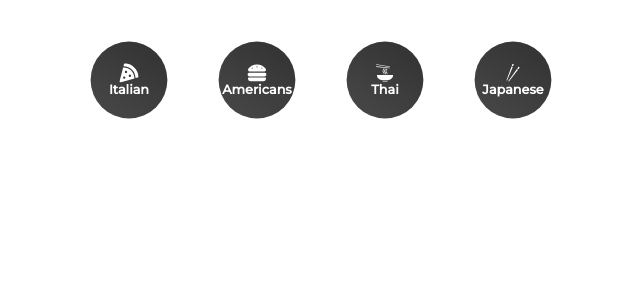
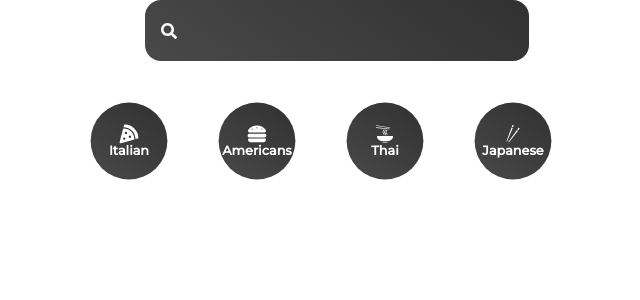
Before and after one commit to nurovic/Delicious, a React (Create React App) app: page /recipe/1 in a window 1280 px wide. Shown: the top 300 px of the page, without its empty margins (303-943 px from the left). Built offline with nearby package versions, Linux system fonts and the light colour scheme.

Commit message:
Add search

```diff
--- a/src/App.js
+++ b/src/App.js
@@ -1,11 +1,13 @@
 import React from 'react'
 import Pages from './pages/Pages'
 import Category from './components/Category'
+import Search from './components/Search'
 import { BrowserRouter } from 'react-router-dom'
 const App = () => {
   return (
     <div className='App'>
       <BrowserRouter>
+        <Search />
         <Category />
         <Pages />
       </BrowserRouter>
--- /dev/null
+++ b/src/components/Search.jsx
@@ -0,0 +1,50 @@
+import React, {useState} from 'react'
+import styled from 'styled-components'
+import {FaSearch} from 'react-icons/fa'
+import {useNavigate} from 'react-router-dom'
+function Search() {
+    const [input, setInput] = useState("")
+    const navigate = useNavigate()
+
+    const submitHandler = (e) =>{
+        e.preventDefault()
+        navigate('/searched/' + input)
+
+    }
+  return (
+    <FormStyle onSubmit={submitHandler}>
+        <div>
+            <FaSearch></FaSearch>
+            <input onChange={(e) => setInput(e.target.value)} type="text" value={input}/>
+        </div>
+    </FormStyle>
+  )
+}
+
+const FormStyle = styled.form`
+    margin: 0rem 20rem;
+    div{
+        position: relative;
+        width: 100%;
+    }
+    input{
+        border: none;
+        background: linear-gradient(35deg, #494949, #313131);
+        font-size: 1.5rem;
+        color: white;
+        padding: 1rem 3rem;
+        border-radius: 1rem;
+        outline: none;
+        width: 100%;
+    }
+    svg{
+        position: absolute;
+        top: 50%;
+        left: 0%;
+        transform: translate(100%, -50%);
+        color: white;
+
+    }
+`
+
+export default Search
--- a/src/pages/Pages.jsx
+++ b/src/pages/Pages.jsx
@@ -1,12 +1,14 @@
 import React from 'react'
 import Home from './Home'
 import Cuisine from './Cuisine'
+import Searched from './Searched'
 import {Route, Routes} from 'react-router-dom'
 function Pages() {
   return (
     <Routes>
       <Route path='/' element={<Home/>}/>
       <Route path='/cuisine/:type' element={<Cuisine/>}/>
+      <Route path='/searched/:search' element={<Searched/>}/>
     </Routes>
   )
 }
--- /dev/null
+++ b/src/pages/Searched.jsx
@@ -0,0 +1,55 @@
+import {useEffect, useState} from 'react'
+import {useParams} from 'react-router-dom'
+import styled from 'styled-components'
+
+function Searched() {
+
+    const [searchedRecipes, setSearchedRecipes] = useState([])
+    let params = useParams()
+
+    const getSearched = async (name) => {
+        const data = await fetch(`https://api.spoonacular.com/recipes/complexSearch?apiKey=${process.env.REACT_APP_API}&query=${name}`)
+        const recipes = await data.json()
+        setSearchedRecipes(recipes.results)
+    }
+
+    useEffect(() =>{
+        getSearched(params.search)
+    },[params.search])
+  return (
+    <Grid>
+        {
+            searchedRecipes && searchedRecipes.map((item) => {
+                return(
+                <Card key={item.id}>
+                    <img src={item.image} alt={item.title} />
+                    <h4>{item.title}</h4>
+                </Card>
+                )
+            })
+        }
+    </Grid>
+  )
+}
+
+const Grid = styled.div`
+    display: grid;
+    grid-template-columns: repeat(auto-fit, minmax(20rem, 1fr));
+    grid-gap: 3rem
+`
+
+const Card = styled.div`
+    img {
+        width: 100%;
+        border-radius: 2rem;
+    }
+    a {
+        text-decoration: none;
+    }
+    h4{
+        text-align: center;
+        padding: 1rem;
+
+    }
+`
+export default Searched
```
